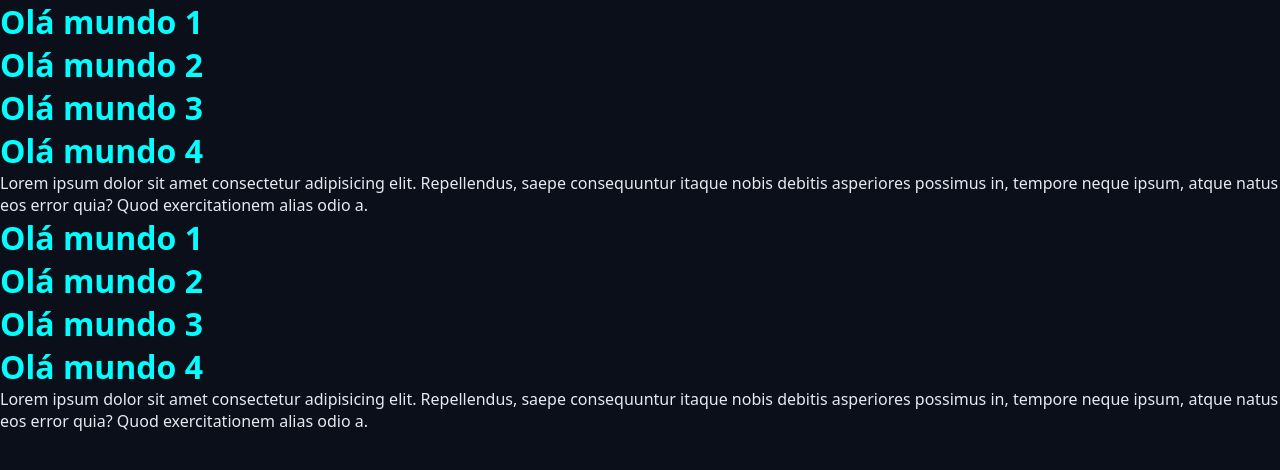
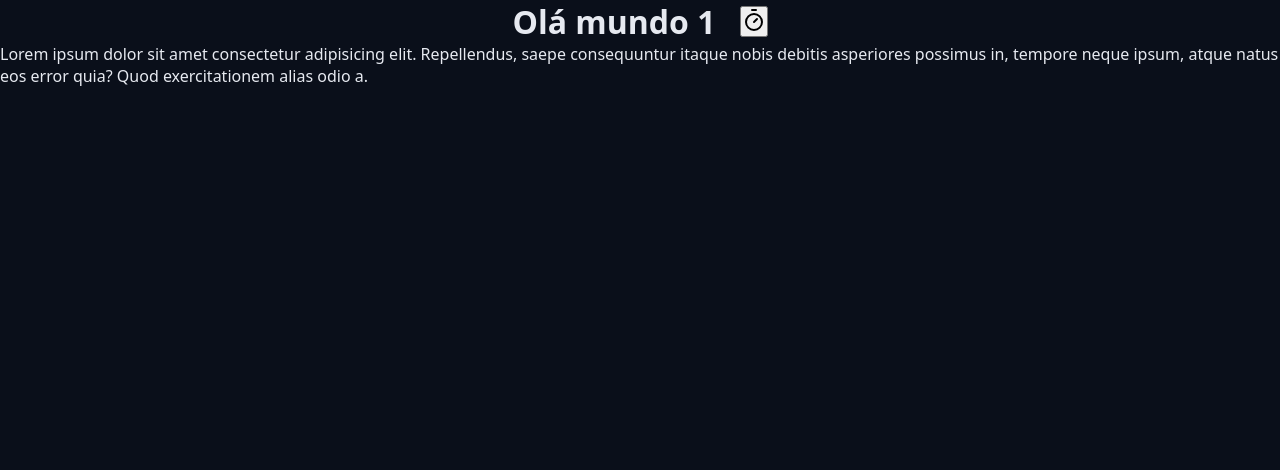
Before and after one commit to IWMVI/Chronos, a React (Vite) app: page / in a window 1280 px wide. Shown: the top 470 px of the page. Built offline with nearby package versions, Linux system fonts and the light colour scheme.

Commit message:
feat: adicionar ícone de temporizador e atualizar componente Heading

```diff
--- a/package.json
+++ b/package.json
@@ -10,6 +10,7 @@
     "preview": "vite preview"
   },
   "dependencies": {
+    "lucide-react": "^0.484.0",
     "react": "^19.0.0",
     "react-dom": "^19.0.0"
   },
--- a/src/App.tsx
+++ b/src/App.tsx
@@ -2,16 +2,17 @@
 
 import "./styles/theme.css";
 import "./styles/global.css";
+import { TimerIcon } from "lucide-react";
 
 export function App() {
   return (
     <>
-      <Heading attr={123} attr2="String">
+      <Heading>
         Olá mundo 1
+        <button title="Timer">
+          <TimerIcon />
+        </button>
       </Heading>
-      <Heading>Olá mundo 2 </Heading>
-      <Heading>Olá mundo 3</Heading>
-      <Heading>Olá mundo 4</Heading>
       <p>
         Lorem ipsum dolor sit amet consectetur adipisicing elit. Repellendus,
         saepe consequuntur itaque nobis debitis asperiores possimus in, tempore
--- a/src/components/Heading.module.css
+++ b/src/components/Heading.module.css
@@ -1,8 +1,6 @@
 .heading {
-  background-color: brown;
-  color: black;
+  display: flex;
+  align-items: center;
+  justify-content: center;
+  gap: 2.4rem;
 }
-
-.cyan {
-  color: cyan;
-}
--- a/src/components/Heading.tsx
+++ b/src/components/Heading.tsx
@@ -1,7 +1,9 @@
 import styles from "./Heading.module.css";
 
-export function Heading(props) {
-  console.log(props);
-  //   return <h1 className={`${styles.heading} ${styles.cyan}`}>Olá mundo!</h1>;
-  return <h1 className={styles.cyan}>{props.children}</h1>;
+type HeadingProps = {
+  children: React.ReactNode;
+};
+
+export function Heading({ children }: HeadingProps) {
+  return <h1 className={styles.heading}>{children}</h1>;
 }
--- a/src/main.tsx
+++ b/src/main.tsx
@@ -6,6 +6,5 @@
 createRoot(document.getElementById("root")!).render(
   <StrictMode>
     <App />
-    <App />
   </StrictMode>
 );
```
Also changed, not shown: 1 other file (tests, documents, lock files or other folders).
